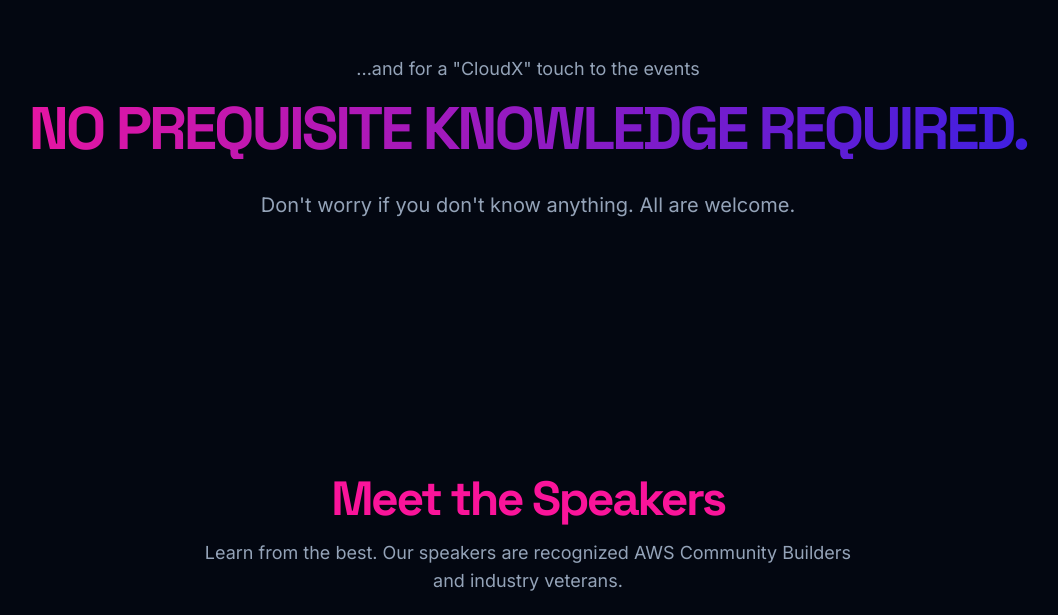
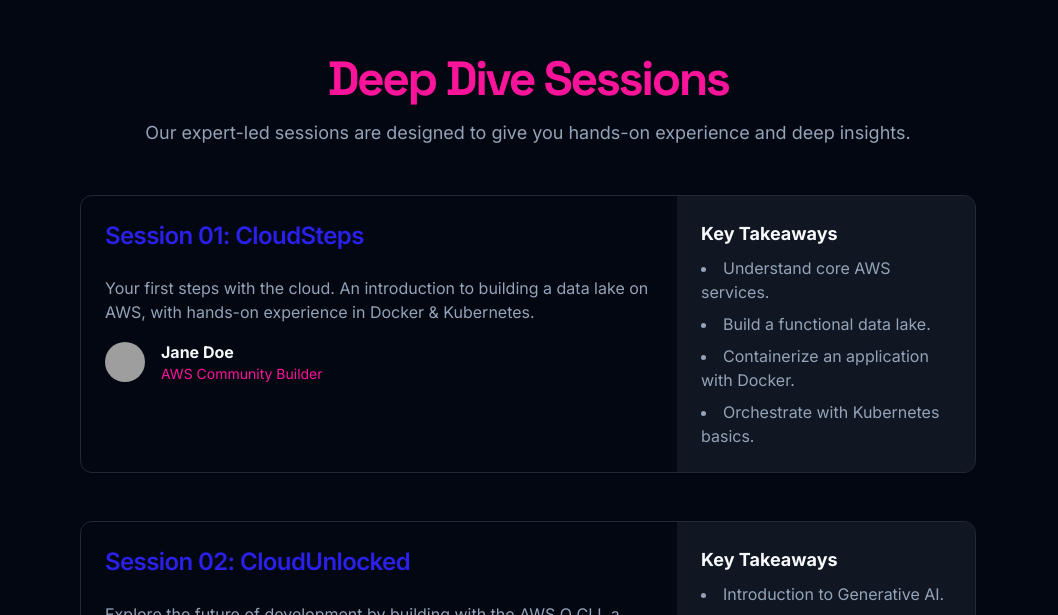
Before and after one commit to jhingalala1234/CloudX-Ascend, a Next.js app: page / in a window 1280 px wide. Shown: the part 2185-2800 px from the top of the page, without its empty margins (112-1170 px from the left). Built offline with nearby package versions, Linux system fonts and the light colour scheme; grey boxes are pictures that could not be loaded.

Commit message:
changed-code-files

```diff
--- a/src/app/page.tsx
+++ b/src/app/page.tsx
@@ -10,6 +10,7 @@
   BookOpen,
   MapPin,
   Gift,
+  Users,
 } from 'lucide-react';
 
 import { Button } from '@/components/ui/button';
@@ -54,6 +55,12 @@
                 What you'll learn
               </Link>
               <Link
+                href="#sessions"
+                className="text-muted-foreground transition-colors hover:text-primary"
+              >
+                Sessions
+              </Link>
+              <Link
                 href="#speakers"
                 className="text-muted-foreground transition-colors hover:text-primary"
               >
@@ -94,7 +101,7 @@
                 <h1 className="font-headline text-5xl font-bold leading-tight tracking-tighter sm:text-6xl md:text-7xl lg:text-8xl">
                   Cloud Ascend:
                   <br />
-                  <span className="bg-gradient-to-r from-accent to-primary bg-clip-text text-transparent">
+                  <span className="bg-gradient-to-r from-primary to-accent bg-clip-text text-transparent">
                     Elevate Your Skills.
                   </span>
                 </h1>
@@ -165,7 +172,8 @@
                     </CardHeader>
                     <CardContent>
                       <p className="text-muted-foreground">
-                        Get a solid foundation in cloud computing and learn how to build and manage a data lake on AWS.
+                        Get a solid foundation in cloud computing and learn how
+                        to build and manage a data lake on AWS.
                       </p>
                     </CardContent>
                   </Card>
@@ -176,20 +184,95 @@
                     </CardHeader>
                     <CardContent>
                       <p className="text-muted-foreground">
-                        Dive into containerization and orchestration, essential skills for modern DevOps and application deployment.
+                        Dive into containerization and orchestration, essential
+                        skills for modern DevOps and application deployment.
                       </p>
                     </CardContent>
                   </Card>
-                   <Card>
+                  <Card>
                     <CardHeader>
                       <Zap className="mb-4 h-10 w-10 text-primary" />
                       <CardTitle>Generative AI with AWS Q</CardTitle>
                     </CardHeader>
                     <CardContent>
                       <p className="text-muted-foreground">
-                        Explore the future of development with the AWS Q CLI, building intelligent applications powered by generative AI.
+                        Explore the future of development with the AWS Q CLI,
+                        building intelligent applications powered by generative
+                        AI.
                       </p>
                     </CardContent>
+                  </Card>
+                </div>
+              </div>
+            </section>
+
+            <section id="sessions" className="py-20 sm:py-32">
+              <div className="container mx-auto max-w-4xl text-center">
+                <h2 className="font-headline text-4xl font-bold tracking-tighter text-primary sm:text-5xl">
+                  Deep Dive Sessions
+                </h2>
+                <p className="mx-auto mt-4 max-w-3xl text-lg text-muted-foreground">
+                  Our expert-led sessions are designed to give you hands-on experience and deep insights.
+                </p>
+                <div className="mt-12 space-y-12 text-left">
+                  <Card className="overflow-hidden md:grid md:grid-cols-3">
+                    <div className="md:col-span-2">
+                       <CardHeader>
+                        <CardTitle className="text-2xl text-accent">Session 01: CloudSteps</CardTitle>
+                      </CardHeader>
+                      <CardContent className="space-y-4">
+                        <p className="text-muted-foreground">Your first steps with the cloud. An introduction to building a data lake on AWS, with hands-on experience in Docker & Kubernetes.</p>
+                        <div className="flex items-center gap-4">
+                          <Avatar>
+                            <AvatarImage src="https://picsum.photos/200" alt="Jane Doe" />
+                            <AvatarFallback>JD</AvatarFallback>
+                          </Avatar>
+                          <div>
+                            <p className="font-bold">Jane Doe</p>
+                            <p className="text-sm text-primary">AWS Community Builder</p>
+                          </div>
+                        </div>
+                      </CardContent>
+                    </div>
+                    <div className="bg-muted/50 p-6 md:col-span-1">
+                      <h4 className="font-bold text-lg mb-2">Key Takeaways</h4>
+                      <ul className="list-disc list-inside space-y-2 text-muted-foreground">
+                        <li>Understand core AWS services.</li>
+                        <li>Build a functional data lake.</li>
+                        <li>Containerize an application with Docker.</li>
+                        <li>Orchestrate with Kubernetes basics.</li>
+                      </ul>
+                    </div>
+                  </Card>
+
+                  <Card className="overflow-hidden md:grid md:grid-cols-3">
+                     <div className="md:col-span-2">
+                       <CardHeader>
+                        <CardTitle className="text-2xl text-accent">Session 02: CloudUnlocked</CardTitle>
+                      </CardHeader>
+                      <CardContent className="space-y-4">
+                        <p className="text-muted-foreground">Explore the future of development by building with the AWS Q CLI, a powerful generative AI assistant for the command line.</p>
+                         <div className="flex items-center gap-4">
+                          <Avatar>
+                            <AvatarImage src="https://picsum.photos/201" alt="John Smith" />
+                            <AvatarFallback>JS</AvatarFallback>
+                          </Avatar>
+                          <div>
+                            <p className="font-bold">John Smith</p>
+                            <p className="text-sm text-accent">Senior Cloud Architect</p>
+                          </div>
+                        </div>
+                      </CardContent>
+                    </div>
+                     <div className="bg-muted/50 p-6 md:col-span-1">
+                      <h4 className="font-bold text-lg mb-2">Key Takeaways</h4>
+                      <ul className="list-disc list-inside space-y-2 text-muted-foreground">
+                        <li>Introduction to Generative AI.</li>
+                        <li>Set up and use the AWS Q CLI.</li>
+                        <li>Build and debug applications with AI.</li>
+                        <li>Automate tasks with natural language.</li>
+                      </ul>
+                    </div>
                   </Card>
                 </div>
               </div>
@@ -286,36 +369,62 @@
                     </div>
                     <div>
                       <h4 className="text-xl font-bold">
-                        10:00 AM - Session 01: CloudSteps by Jane Doe
+                        09:15 AM - 12:00 PM: Session 01 by Jane Doe
                       </h4>
                       <p className="text-muted-foreground">
                         Your first steps with cloud. An introduction to building a data lake on AWS, with hands-on experience in Docker & Kubernetes.
                       </p>
                     </div>
                   </li>
+                   <li className="flex items-start gap-6">
+                    <div className="flex h-12 w-12 items-center justify-center rounded-full bg-primary/80 text-primary-foreground">
+                       <svg xmlns="http://www.w3.org/2000/svg" width="24" height="24" viewBox="0 0 24 24" fill="none" stroke="currentColor" strokeWidth="2" strokeLinecap="round" strokeLinejoin="round" className="lucide lucide-utensils"><path d="M3 2v7c0 1.1.9 2 2 2h4a2 2 0 0 0 2-2V2"/><path d="M7 2v20"/><path d="M21 15V2v0a5 5 0 0 0-5 5v6c0 1.1.9 2 2 2h3z"/></svg>
+                    </div>
+                    <div>
+                      <h4 className="text-xl font-bold">
+                        12:00 PM - 01:00 PM: Lunch Break
+                      </h4>
+                      <p className="text-muted-foreground">
+                        Refuel and connect with other attendees.
+                      </p>
+                    </div>
+                  </li>
                   <li className="flex items-start gap-6">
-                    <div className="flex h-12 w-12 items-center justify-center rounded-full bg-primary text-primary-foreground">
+                    <div className="flex h-12 w-12 items-center justify-center rounded-full bg-accent text-accent-foreground">
                       <Zap className="h-6 w-6" />
                     </div>
                     <div>
                       <h4 className="text-xl font-bold">
-                        01:30 PM - Session 02: CloudUnlocked by John Smith
+                        01:00 PM - 03:00 PM: Session 02 by John Smith
                       </h4>
                       <p className="text-muted-foreground">
                         Explore the future of development by building with the AWS Q CLI.
                       </p>
                     </div>
                   </li>
-                   <li className="flex items-start gap-6">
-                    <div className="flex h-12 w-12 items-center justify-center rounded-full bg-accent text-accent-foreground">
+                  <li className="flex items-start gap-6">
+                    <div className="flex h-12 w-12 items-center justify-center rounded-full bg-primary text-primary-foreground">
                       <Gift className="h-6 w-6" />
                     </div>
                     <div>
                       <h4 className="text-xl font-bold">
-                        03:00 PM - Quiz & Swag
+                        03:00 PM - 03:15 PM: Quiz & Swag
                       </h4>
                       <p className="text-muted-foreground">
                         Test your knowledge and win exclusive AWS swag! Refreshments from Burger King will be provided.
+                      </p>
+                    </div>
+                  </li>
+                   <li className="flex items-start gap-6">
+                    <div className="flex h-12 w-12 items-center justify-center rounded-full bg-accent text-accent-foreground">
+                       <Users className="h-6 w-6" />
+                    </div>
+                    <div>
+                      <h4 className="text-xl font-bold">
+                        03:15 PM - 04:30 PM: Q&A and Networking
+                      </h4>
+                      <p className="text-muted-foreground">
+                        Ask your questions to the experts and network with peers.
                       </p>
                     </div>
                   </li>
@@ -325,10 +434,10 @@
                     </div>
                     <div>
                       <h4 className="text-xl font-bold">
-                        04:30 PM - Q&A and Wrap-up
+                        04:30 PM - Wrap-up
                       </h4>
                       <p className="text-muted-foreground">
-                        Final questions, doubt clearing, and closing remarks.
+                        Final remarks and closing.
                       </p>
                     </div>
                   </li>
```
